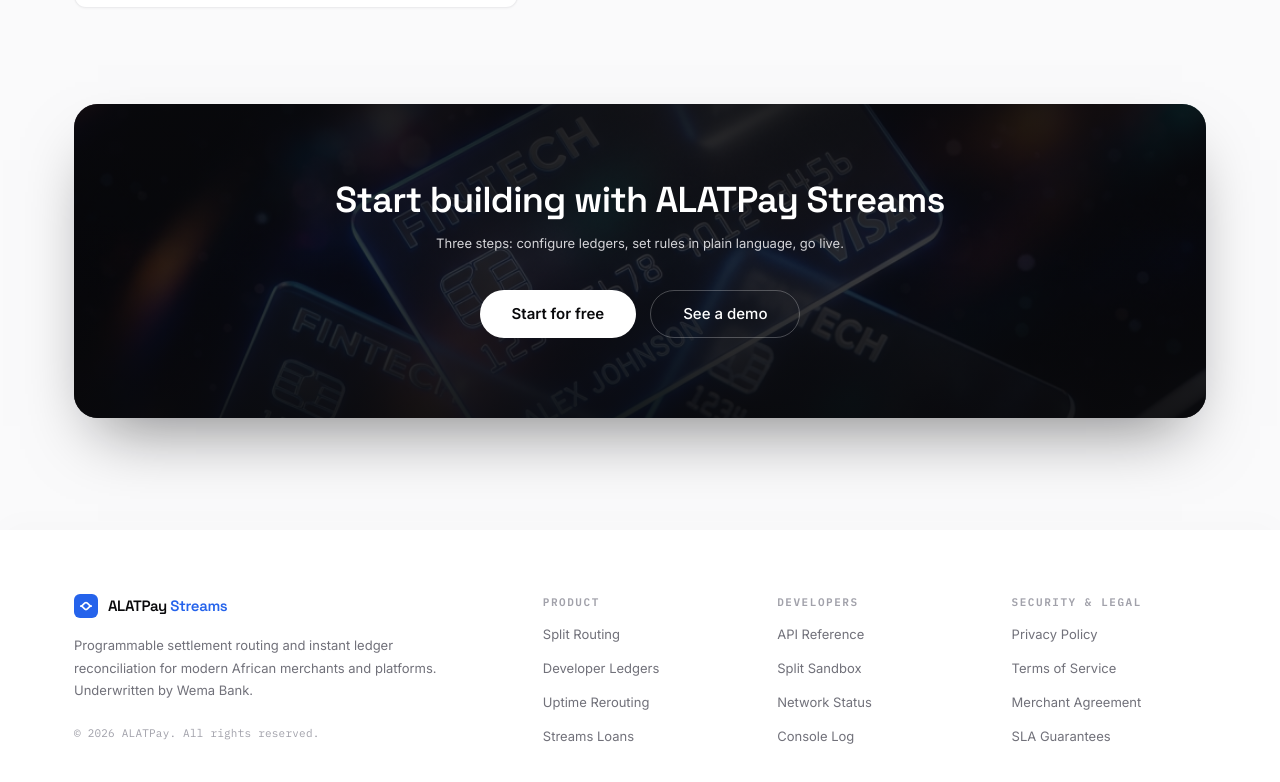
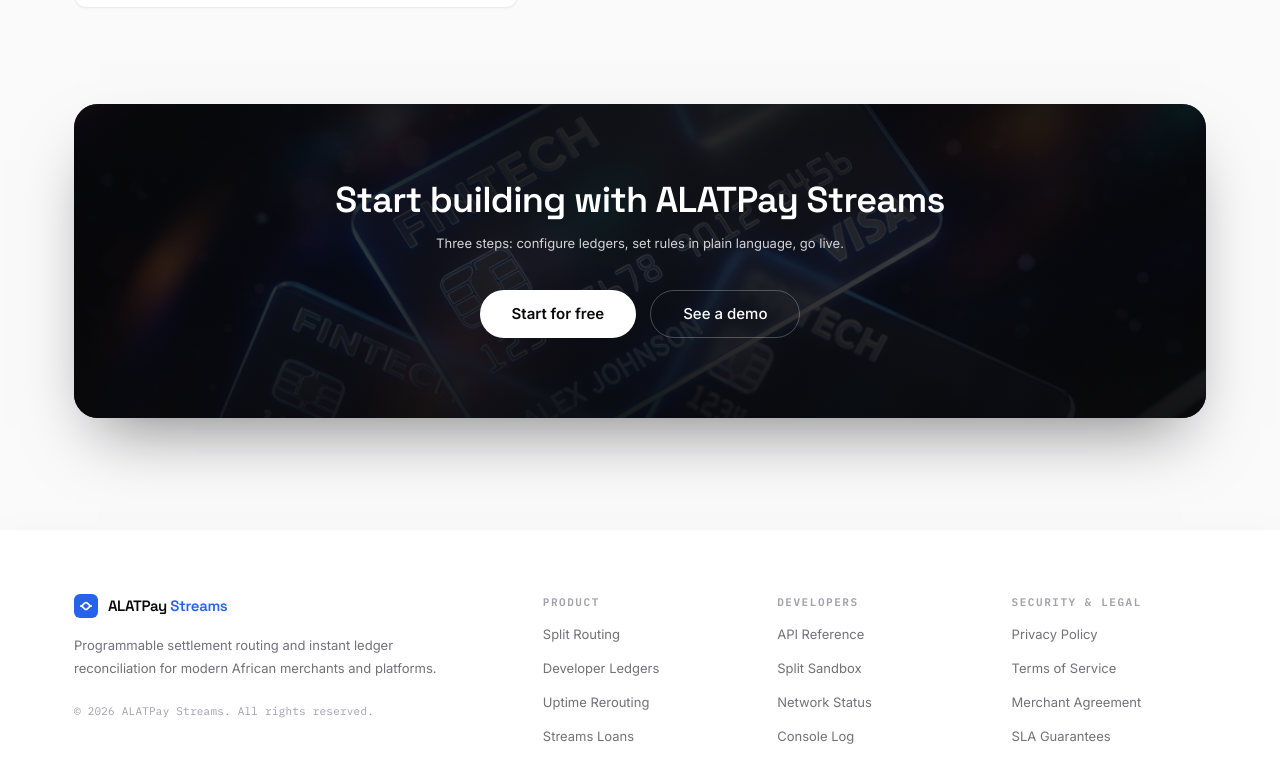
Before and after one commit to Demiladepy/alatpaystreams, a Next.js app in the folder web/: page / in a window 1280 px wide. Shown: the part 6781-7563 px from the top of the page. Built offline with nearby package versions, Linux system fonts and the light colour scheme; no server answers.

Commit message:
Updated text sitewide.

```diff
--- a/web/src/components/landing/LandingPage.tsx
+++ b/web/src/components/landing/LandingPage.tsx
@@ -799,10 +799,10 @@ export function LandingPage() {
               </span>
             </div>
             <p className="text-small text-zinc-500 max-w-sm leading-[1.7]">
-              Programmable settlement routing and instant ledger reconciliation for modern African merchants and platforms. Underwritten by Wema Bank.
+              Programmable settlement routing and instant ledger reconciliation for modern African merchants and platforms.
             </p>
             <span className="font-mono text-micro text-zinc-400 mt-2">
-              © 2026 ALATPay. All rights reserved.
+              © 2026 ALATPay Streams. All rights reserved.
             </span>
           </div>
 
```
